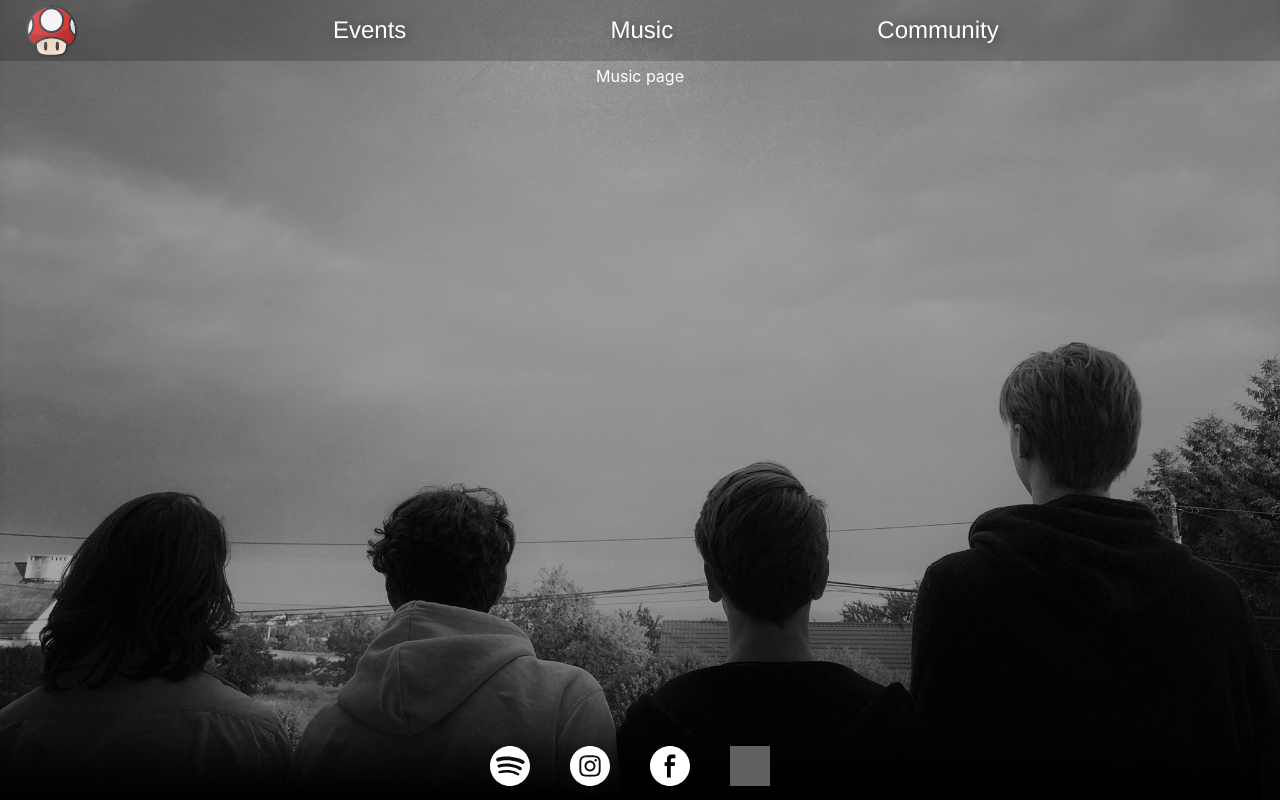
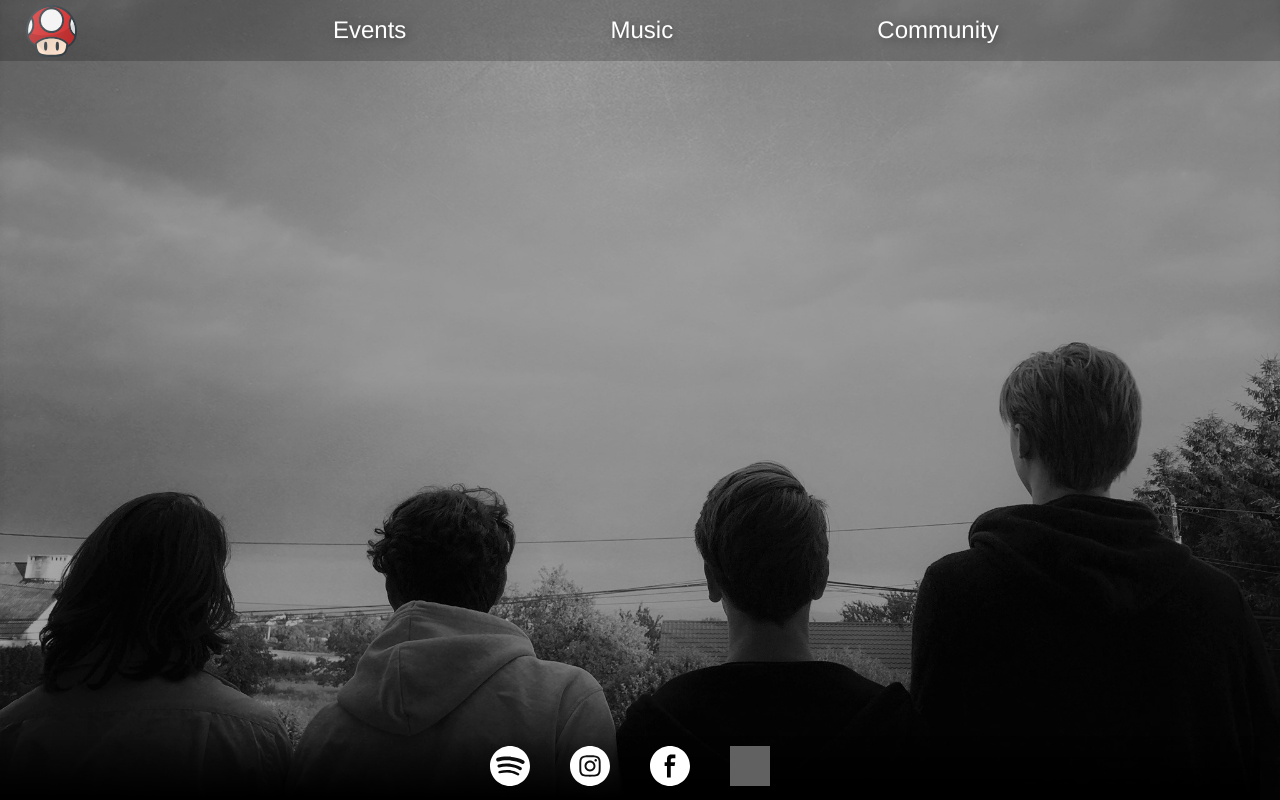
Before and after one commit to jterkalski/band-site, a React (Create React App) app: page / in a window 1280 px wide. Built offline with nearby package versions, Linux system fonts and the light colour scheme; grey boxes are pictures that could not be loaded.

Commit message:
add SITE_PATH

```diff
--- a/src/Components/Body.js
+++ b/src/Components/Body.js
@@ -9,10 +9,10 @@ const Body = () => {
   return (
     <div className="body">
       <Routes>
-        <Route path="/events" element={<Events />}></Route>
-        <Route path="/" element={<Music />}></Route>
-        <Route path="/music" element={<Music />}></Route>
-        <Route path="/community" element={<Community />}></Route>
+        <Route path={process.env.REACT_APP_SITE_PATH + '/events'} element={<Events />}></Route>
+        <Route path={process.env.REACT_APP_SITE_PATH + '/'} element={<Music />}></Route>
+        <Route path={process.env.REACT_APP_SITE_PATH + '/music'} element={<Music />}></Route>
+        <Route path={process.env.REACT_APP_SITE_PATH + '/community'} element={<Community />}></Route>
       </Routes>
     </div>
   );
```
Also changed, not shown: 1 other file (tests, documents, lock files or other folders).
